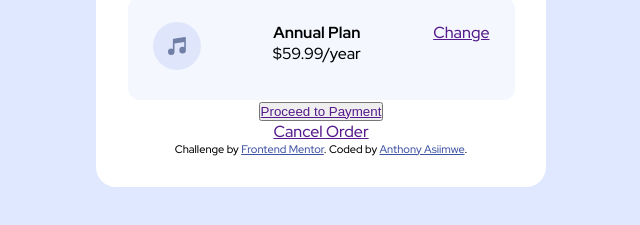
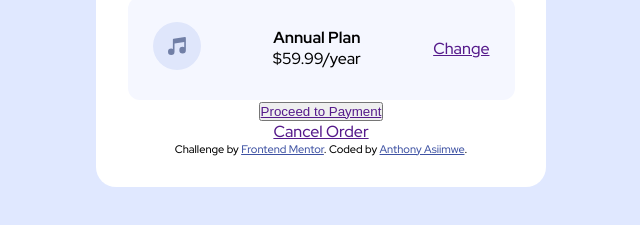
Before and after one commit to asiimwe-a/frontend-mentor, a plain HTML site: page order-summary-component-main/index.html in a window 1280 px wide. Shown: the part 479-704 px from the top of the page, without its empty margins (319-959 px from the left). Drawn offline with Linux system fonts and the light colour scheme.

Commit message:
Center aligned items of plan div

```diff
--- a/order-summary-component-main/index.html
+++ b/order-summary-component-main/index.html
@@ -50,7 +50,7 @@
             />
           </div>
           <div>
-            <p><b>Annual Plan</b></p>
+            <p id="annual">Annual Plan</p>
             <p>$59.99/year</p>
           </div>
           <div>
--- a/order-summary-component-main/style.css
+++ b/order-summary-component-main/style.css
@@ -41,4 +41,9 @@ body {
     gap: 10px;
     padding: 25px;
     justify-content: space-between;
+    align-items: center;
 }
+
+#annual {
+    font-weight: bold;
+}
```
